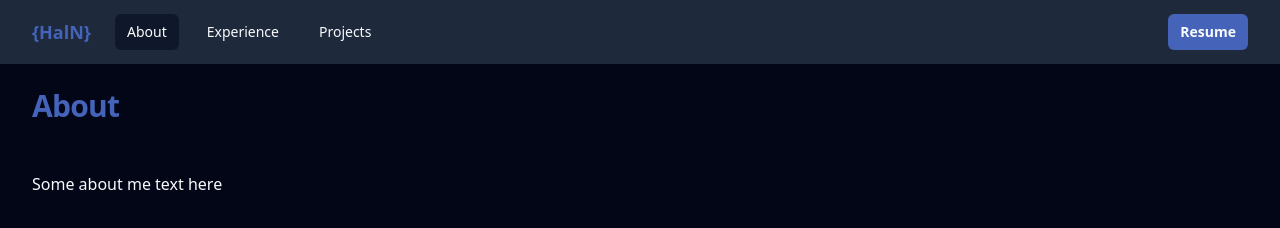
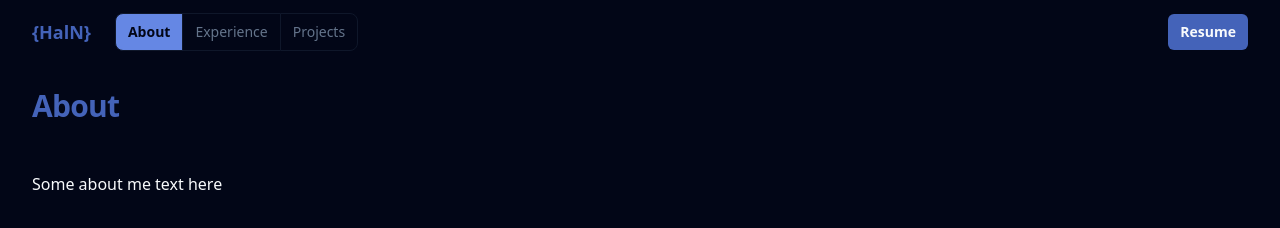
Before and after one commit to hn275/portfolio, an Astro site: page /about in a window 1280 px wide. Built offline with nearby package versions, Linux system fonts and the light colour scheme; Astro itself is replaced by a stand-in of ours.

Commit message:
feat: new nav link

```diff
--- a/src/components/nav.svelte
+++ b/src/components/nav.svelte
@@ -28,7 +28,7 @@
     });
 </script>
 
-<nav class="bg-slate-800">
+<nav class="">
     <div class="mx-auto max-w-7xl px-2 sm:px-6 lg:px-8">
         <div class="relative flex h-16 items-center justify-between">
             <div class="absolute inset-y-0 left-0 flex items-center md:hidden">
@@ -83,16 +83,17 @@
                     </a>
                 </div>
                 <div class="hidden md:block sm:ml-6">
-                    <div class="flex space-x-4">
+                    <div class="flex">
                         <!-- Current: "bg-gray-900 text-white", Default: "text-gray-300 hover:bg-gray-700 hover:text-white" -->
                         {#each navSections as { id, title }}
                             <a
                                 href={id}
                                 class={clsx(
-                                    "rounded-md px-3 py-2 text-sm font-medium",
+                                    "navlink",
+                                    "px-3 py-2 text-sm transition-all",
                                     pathName === id
-                                        ? "bg-slate-900 text-white"
-                                        : "bg-slate-800 text-slate-50 hover:text-white hover:bg-slate-700",
+                                        ? "bg-accent-100 text-slate-950 font-bold"
+                                        : "text-slate-500 hover:bg-slate-900 hover:text-white",
                                 )}
                             >
                                 {title}
@@ -138,3 +139,17 @@
         </div>
     </div>
 </nav>
+
+<style>
+    .navlink:first-child {
+        @apply rounded-bl-lg rounded-tl-lg;
+        @apply border-r border-l border-slate-900;
+    }
+    .navlink {
+        @apply border-t border-b border-slate-900;
+    }
+    .navlink:last-child {
+        @apply rounded-br-lg rounded-tr-lg;
+        @apply border-r border-l border-slate-900;
+    }
+</style>
```
